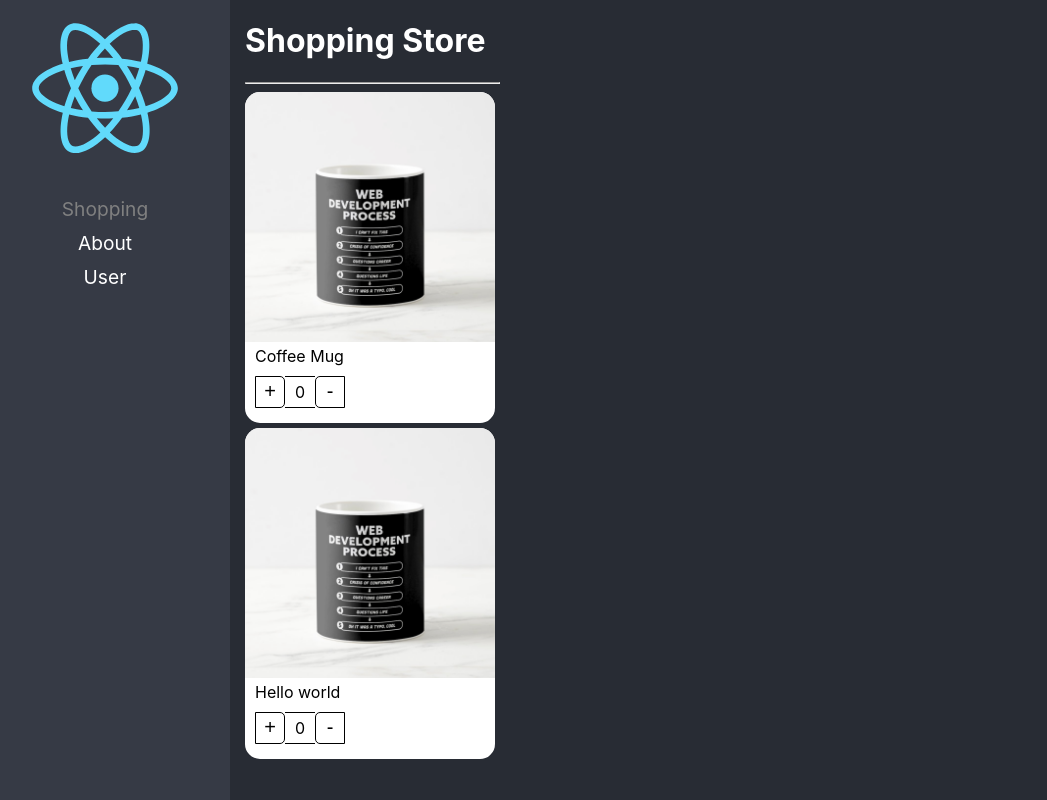
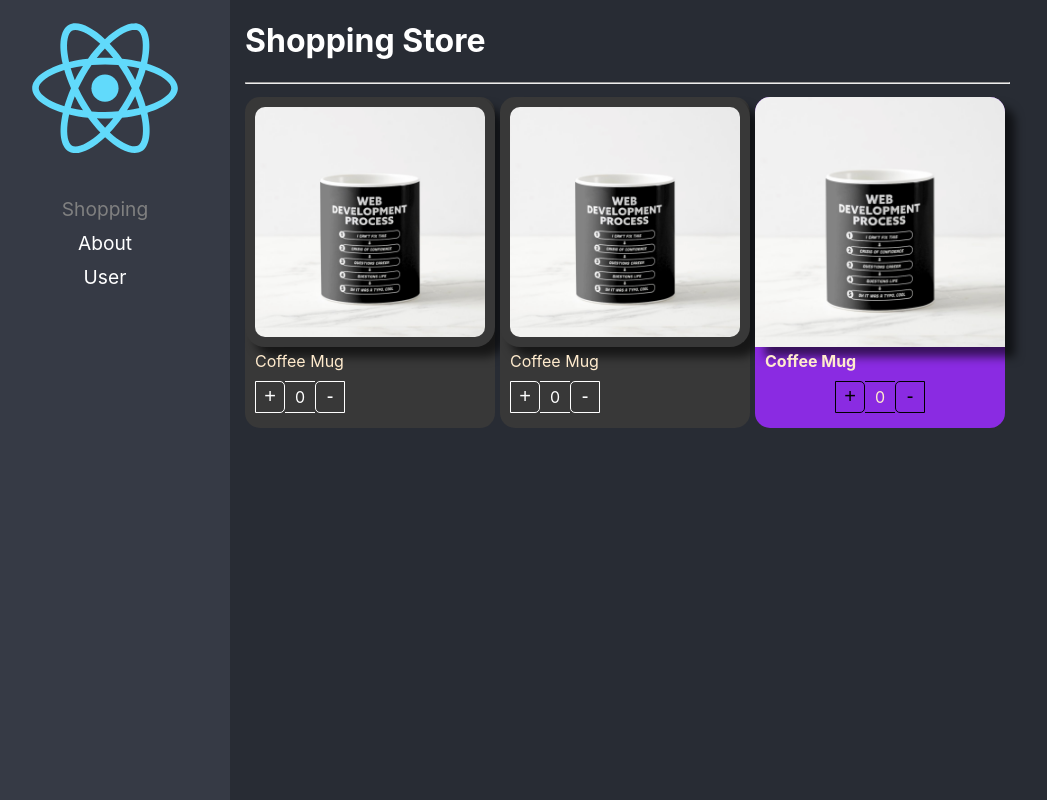
Before and after one commit to RusbelPM/react-adv, a React (Create React App) app: page /home in a window 1280 px wide. Shown: the whole page, without its empty margins (20-1067 px from the left). Built offline with nearby package versions, Linux system fonts and the light colour scheme.

Commit message:
compound extend styles listo

```diff
--- a/src/02-component-paternt/components/ProductButtons.tsx
+++ b/src/02-component-paternt/components/ProductButtons.tsx
@@ -2,13 +2,20 @@ import { useContext } from "react"
 import { ProductContext } from './ProductCard';
 import styles from "../styles/styles.module.css";
 
+export interface Props{
+    className?:string
+    style?:React.CSSProperties
+}
 
-export const ProductsButtonts = ()=>{
+
+export const ProductsButtonts = ({className,style}:Props)=>{
 
     const {increaseBy,counter} = useContext(ProductContext)
 
     return (
-        <div className={styles.buttonsContainer}>
+        <div
+        style={style}
+        className={`${styles.buttonsContainer} ${className}`}>
             <button
             onClick={()=>increaseBy(+1)}
             className={styles.buttonAdd}> + </button>
--- a/src/02-component-paternt/components/ProductCard.tsx
+++ b/src/02-component-paternt/components/ProductCard.tsx
@@ -1,20 +1,18 @@
 import styles from "../styles/styles.module.css";
 import { useProduct } from "../hooks/useProduct";
-import { createContext} from "react";
-import { ProductcontextProps, Props } from "../interfaces/interfaces";
+import { createContext, ReactElement} from "react";
+import { ProductcontextProps, Product } from '../interfaces/interfaces';
 // import {ProductTitle,ProductsButtonts,ProductImage} from "../components"
 
 
 
 
-
-// interface ProductButtonsProps {
-
-//     increaseBy:(value: number) => void;
-//     counter:number;
-
-// }
-
+export interface Props {
+  producto:Product
+  children?:ReactElement | ReactElement []
+  className?:string
+  style?:React.CSSProperties
+}
 
 
 
@@ -24,7 +22,7 @@ export const ProductContext = createContext({} as ProductcontextProps);
 const {Provider} = ProductContext     /*el provider comparte informacion a sus hijos*/
 
 
-export const ProductCard = ({children,producto}:Props) => {
+export const ProductCard = ({children,producto,className , style}:Props) => {
 
 
     const {counter,increaseBy } = useProduct()
@@ -38,7 +36,9 @@ export const ProductCard = ({children,producto}:Props) => {
           producto
       }}>
 
-    <div className={styles.productCard}>
+    <div
+    style={style}
+    className={`${styles.productCard}  ${className}`}>
 
                 {
                     children
--- a/src/02-component-paternt/components/ProductImage.tsx
+++ b/src/02-component-paternt/components/ProductImage.tsx
@@ -3,9 +3,15 @@ import { ProductContext } from "./ProductCard";
 import noImage from "../assets/no-image.jpg"
 import styles from "../styles/styles.module.css";
 
+export interface Props{
+    img?: string
+    className?:string
+    style?:React.CSSProperties
+}
 
 
-export const ProductImage = ({img = ""})=>{
+
+export const ProductImage = ({img,className,style}:Props)=>{
 
     const {producto} = useContext(ProductContext);
     let imgToShow: string;
@@ -19,6 +25,8 @@ export const ProductImage = ({img = ""})=>{
     }
 
 return(
-<img className={styles.productImg} src={imgToShow} alt="Product"/>
+<img
+style={style}
+className={`${styles.productImg} ${className}`} src={imgToShow} alt="Product"/>
 )
 }
--- a/src/02-component-paternt/components/ProductTitle.tsx
+++ b/src/02-component-paternt/components/ProductTitle.tsx
@@ -3,8 +3,15 @@ import { ProductContext } from './ProductCard';
 import styles from "../styles/styles.module.css";
 
 
+export interface Props {
+    title?:string ,
+    className?:string,
+    style?:React.CSSProperties
+}
 
-export const ProductTitle = ({title}:{title:string})=>{
+
+
+export const ProductTitle = ({title ,className, style}:Props)=>{
 
     const {producto} = useContext(ProductContext);
 
@@ -17,6 +24,8 @@ export const ProductTitle = ({title}:{title:string})=>{
     // }
     return(
 
-        <span className={styles.productDescription}>{title?title : producto.title}</span>
+        <span
+        style={style}
+        className={`${styles.productDescription} ${className}`}>{title?title : producto.title}</span>
     )
    }
--- a/src/02-component-paternt/components/index.tsx
+++ b/src/02-component-paternt/components/index.tsx
@@ -13,3 +13,5 @@ export const ProductCard : ProductCarHocProps = Object.assign(ProductCardHOC ,{
     Image: ProductImage,
     Buttons:ProductsButtonts
 })
+
+export default ProductCard;
--- a/src/02-component-paternt/pages/ShoppingPage.tsx
+++ b/src/02-component-paternt/pages/ShoppingPage.tsx
@@ -1,4 +1,5 @@
 import { ProductCard, ProductImage, ProductsButtonts, ProductTitle } from '../components';
+import "../styles/custom-stylos.css"
 
 const producto = {
     id:"20251351",
@@ -12,21 +13,50 @@ export const ShoppingPage = () => {
     <div>
         <h1>Shopping Store</h1>
         <hr/>
-        <ProductCard producto={producto}>
+        <div
+        style={{
+          display:"flex",
+          flexDirection:"row",
+          flexWrap:"wrap"
+        }}>
+        <ProductCard
+        className="bg-dark text-white"
+        producto={producto}>
 
-            <ProductImage  />
-            <ProductTitle title={""}/>
-            <ProductsButtonts />
+            <ProductCard.Image
+            style={{boxShadow:"10px 10px 10px rgba(0,0,0,0.6)"}}
+            className="custom-image" />
+            <ProductCard.Title className="text-bold"/>
+            <ProductCard.Buttons className="custom-butons"/>
+
+         </ProductCard>
+        <ProductCard
+        className="bg-dark text-white"
+        producto={producto}>
+
+            <ProductImage
+            style={{boxShadow:"10px 10px 10px rgba(0,0,0,0.6)"}}
+            className="custom-image"  />
+            <ProductTitle className="text-bold"/>
+            <ProductsButtonts className="custom-butons"/>
 
         </ProductCard>
 
-        <ProductCard producto={producto}>
+        <ProductCard
+        className={"text-white"}
+        style={{
+          backgroundColor:"blueviolet"
+        }}
+        producto={producto}>
 
-            <ProductCard.Image  />
-            <ProductCard.Title title={"Hello world"}/>
-            <ProductCard.Buttons/>
+            <ProductImage style={{boxShadow:"10px 10px 10px rgba(0,0,0,0.6)"}} />
+            <ProductTitle style={{fontWeight:'bold' }}/>
+            <ProductsButtonts style={{display:"flex",justifyContent:"center"}}/>
 
-         </ProductCard>
+        </ProductCard>
+
+        </div>
+
 
 
     </div>
--- /dev/null
+++ b/src/02-component-paternt/styles/custom-stylos.css
@@ -0,0 +1,19 @@
+
+.bg-dark {
+    background-color: rgb(56,56,56);
+}
+
+.text-white{
+    color: blanchedalmond;
+}
+
+.custom-image {
+    border-radius: 20px;
+    padding: 10px;
+    width: calc(100% - 20px);
+}
+
+.custom-butons button, .custom-butons div {
+    color: white;
+    border-color: white;
+}
```
Also changed, not shown: src/02-component-paternt/interfaces/interfaces.ts (+10 -9 lines).
